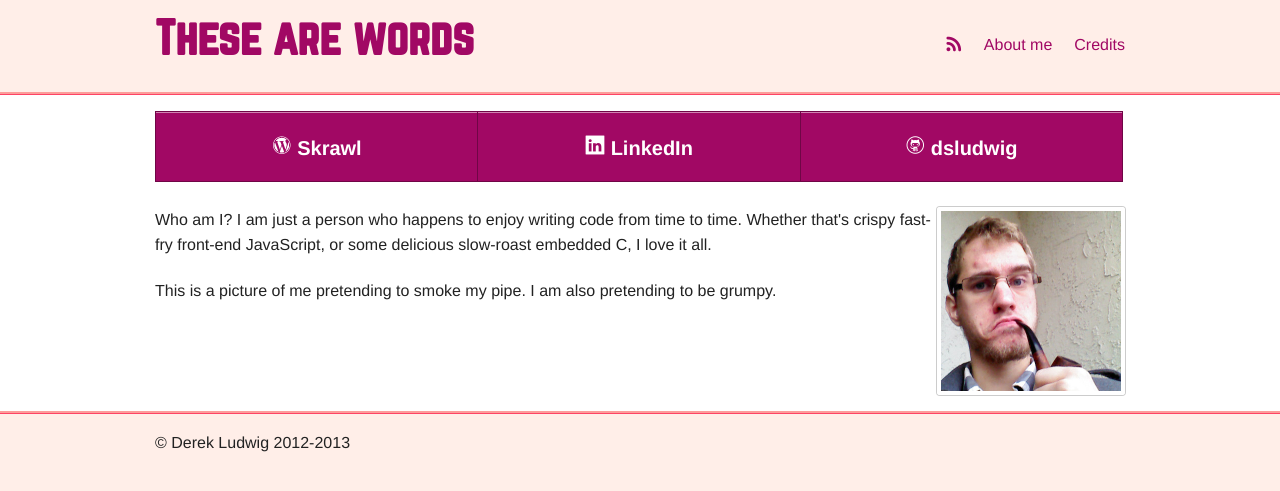
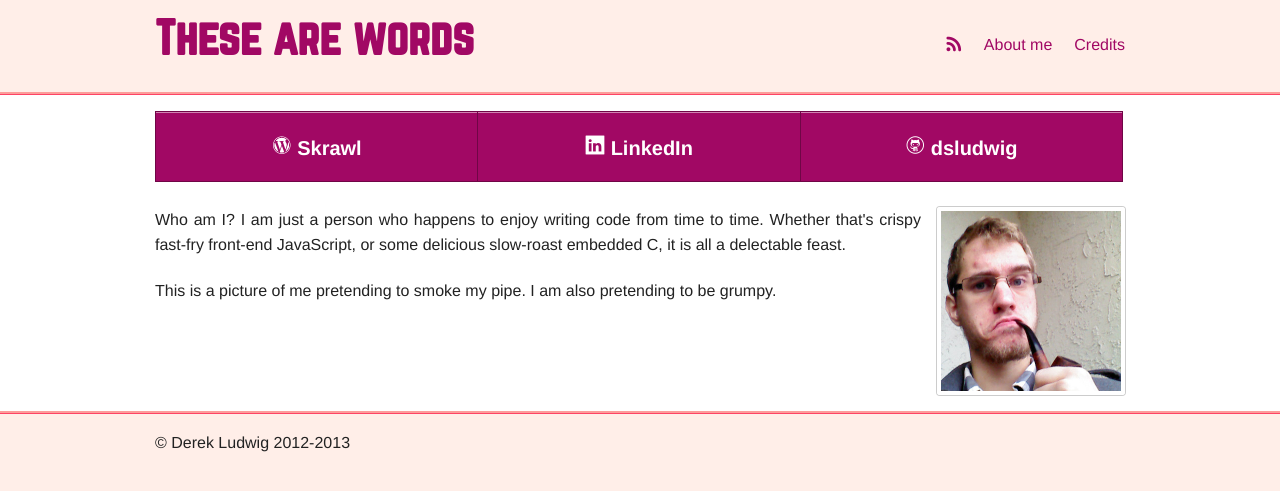
Before and after one commit to dsludwig/dsludwig.github.com, a Jekyll site: the page built from about/index.html, in a window 1280 px wide. Shown: the top 491 px of the page. Built offline with Jekyll 4.4.1, drawn with Linux system fonts in a browser that asks for light colours.

Commit message:
Justify text; clean up profile pic margins

```diff
--- a/about/index.html
+++ b/about/index.html
@@ -34,13 +34,13 @@ title: About Me
 
 <div class="row">
   <div class="large-12 columns">
-      <a class="th radius right" style="margin-bottom: 1em" href="/assets/img/me.jpg" >
+      <a class="th radius right" style="margin-left: 1em; margin-bottom: 1em" href="/assets/img/me.jpg" >
         <img src="/assets/img/me.jpg" width="180" height="180" />
       </a>
     <p>
       Who am I? I am just a person who happens to enjoy writing code from time to
       time. Whether that's crispy fast-fry front-end JavaScript, or some delicious
-      slow-roast embedded C, I love it all.
+      slow-roast embedded C, it is all a delectable feast.
     </p>
     <p>
       This is a picture of me pretending to smoke my pipe. I am also pretending
--- a/assets/style.css
+++ b/assets/style.css
@@ -14,6 +14,7 @@ h1, h2, h3, h4, h5 {
 
 body {
   background-color:#FFEEE8;
+  text-align: justify;
 }
 
 #nav {
```
